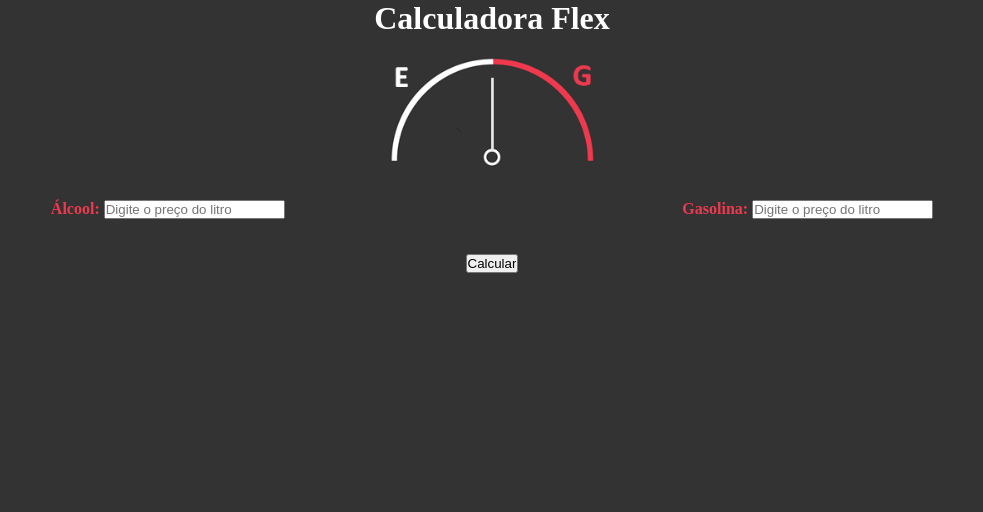
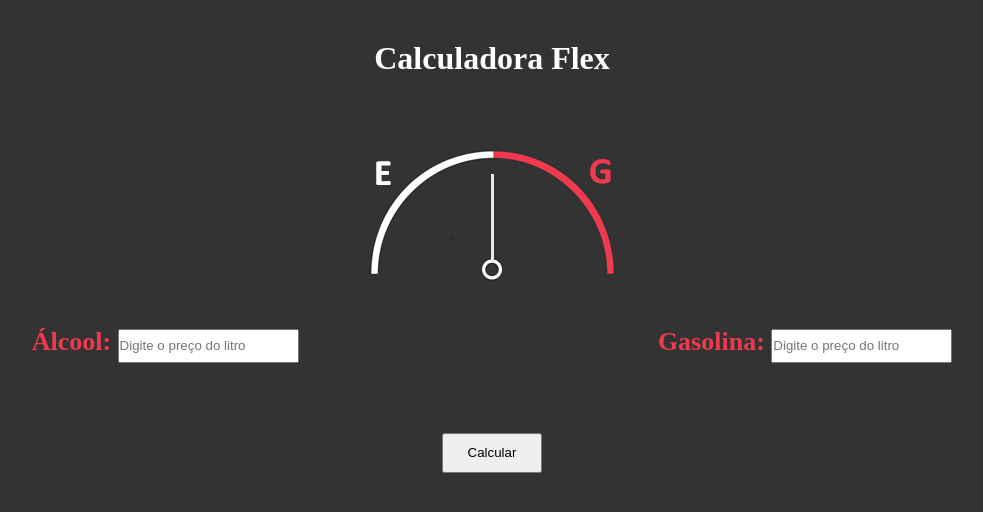
Before and after one commit to jaime-a-oliveira/calculadora-flex, a plain HTML site: page index.html in a window 1280 px wide. Shown: the whole page, without its empty margins (148-1131 px from the left). Drawn offline with Linux system fonts and the light colour scheme.

Commit message:
Correções no script.js

```diff
--- a/index.html
+++ b/index.html
@@ -27,7 +27,7 @@
             </p>
         </div>
         <div class="botao">
-           <input type="button" value="Calcular" onclick="calcular()">
+           <input id="botao" type="button" value="Calcular" onclick="calcular()">
         </div>
     </form>
 </body>
--- a/script.js
+++ b/script.js
@@ -1,3 +1,4 @@
+function calcular () {
 var precoGasolina = document.querySelector('#gasolina')
 var precoAlcool = document.querySelector('#alcool')
 
@@ -13,10 +14,8 @@ else
 
 var img = document.getElementById("resultado")
 
-function calcular () {
-
-    if (alcool == 0)
-        img.src = "img/alcool.png"
-    else if (alcool == 1)
-        img.src = "img/gasolina.png"
+if (alcool == 0)
+    img.src = "img/alcool.png"
+else
+    img.src = "img/gasolina.png"
 }
--- a/style.css
+++ b/style.css
@@ -4,14 +4,15 @@
 }
 
 body {
-    height: 100%;
+    height: 700px;
     background-color: #333333;
 }
 
 h1 {
     text-align: center;
     color: white;
-    padding-bottom: 10px;
+    padding-bottom: 60px;
+    padding-top: 40px;
 }
 
 .imagem {
@@ -20,17 +21,20 @@ h1 {
 }
 
 #resultado {
-    width: 266px;
-    height: 133px;
 }
 
 label {
     color: #EE394E;
     font-weight: bold;
+    font-size: 26px;
+}
+
+#alcool, #gasolina {
+    height: 30px;
 }
 
 #digitapreco {
-    padding: 20px 0px;
+    padding: 30px 0px;
     display: flex;
 }
 
@@ -41,7 +45,12 @@ label {
 }
 
 .botao {
-    margin-top: 15px;
+    margin-top: 40px;
     display: flex;
     justify-content: center;
 }
+
+#botao {
+    height: 40px;
+    width: 100px;
+}
```
